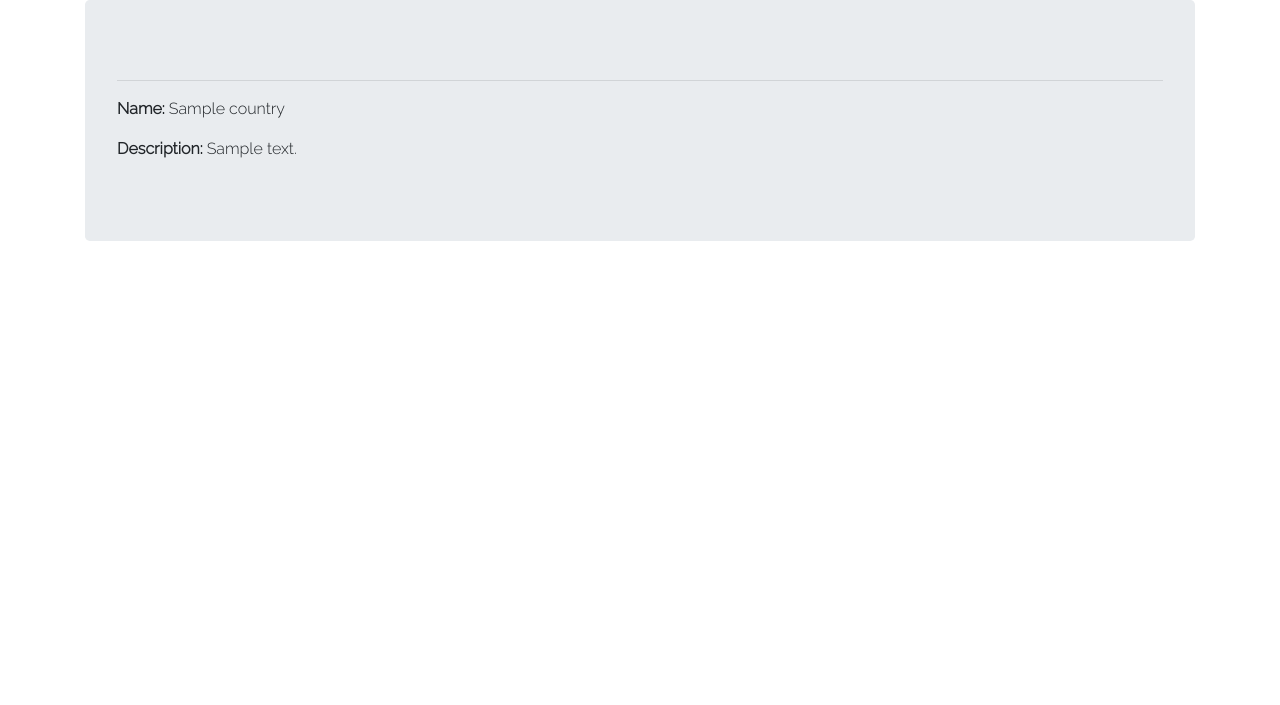
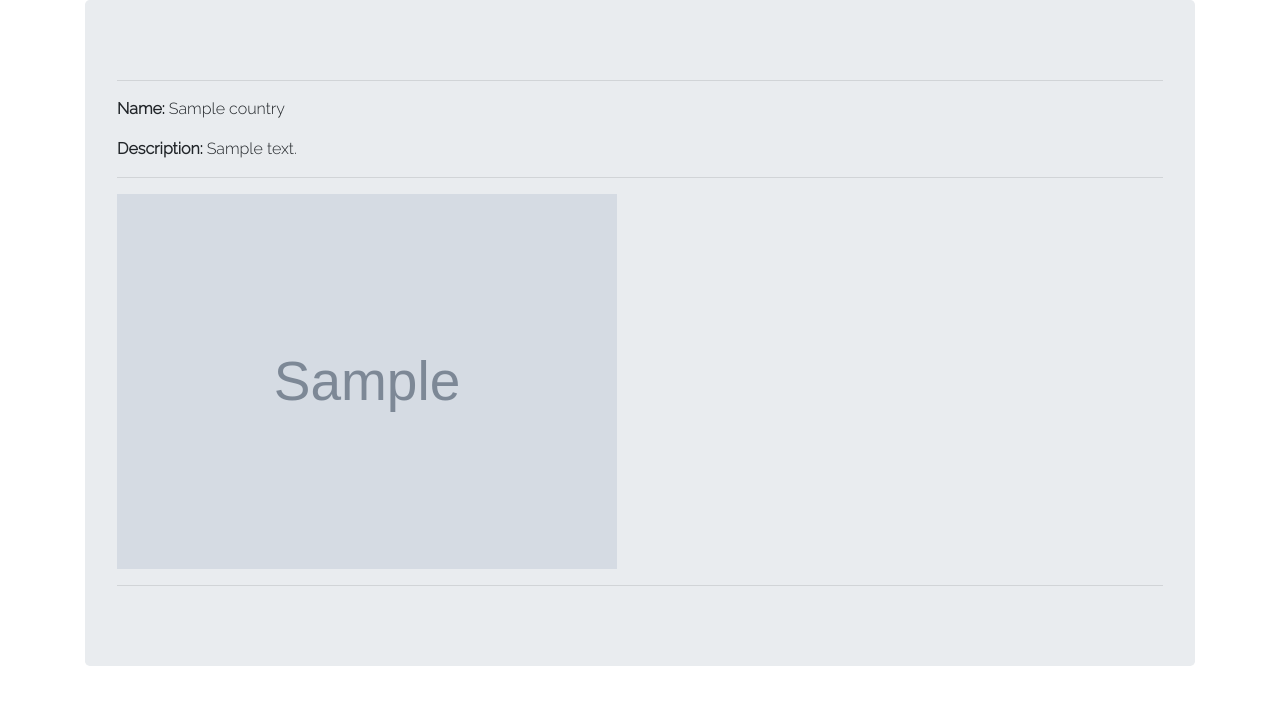
Before and after one commit to DanielGyure/TravelProject, a Django app: page /countries/1 in a window 1280 px wide. Shown: the part 56-761 px from the top of the page. Run offline with Django 4.2, Linux system fonts and the light colour scheme; tables that the repository leaves empty hold one stand-in row (values such as "Sample post"); grey boxes marked "Sample" are stand-in pictures; some libraries are stand-ins or nearby versions.

Commit message:
Country model edited and added maps

```diff
--- a/TravelProject/viewer/models.py
+++ b/TravelProject/viewer/models.py
@@ -7,6 +7,7 @@ from django.contrib.auth.models import User
 class Country(models.Model):
     name = models.CharField(max_length=10)
     description = models.TextField(null=True, blank=True)
+    cover = models.ImageField(null=True, blank=True, upload_to='images/')
 
     def __str__(self):
         return self.name
--- a/TravelProject/viewer/templates/country_detail.html
+++ b/TravelProject/viewer/templates/country_detail.html
@@ -15,5 +15,15 @@
 <p><b>Name:</b> {{country.name}}</p>
 <p><b>Description:</b> {{country.description}}</p>
 
+<hr>
+
+{%if country.cover %}
+  <p> <img src="{{country.cover.url}}" width="500" height="auto"> </p>
+{% else %}
+  <p> <img src="https://dummyimage.com/200x300/000/fff&text=NO+IMAGE" width="500" height="auto"> </p>
+{% endif %}
+
+<hr>
+
 
 {% endblock %}
```
Also changed, not shown: TravelProject/media/images/Denmark.JPG (added), TravelProject/media/images/Finland.JPG (added), TravelProject/media/images/Iceland.JPG (added), TravelProject/media/images/Norway.JPG (added), TravelProject/media/images/Sweden.JPG (added), TravelProject/viewer/migrations/0025_country_cover.py (added).
